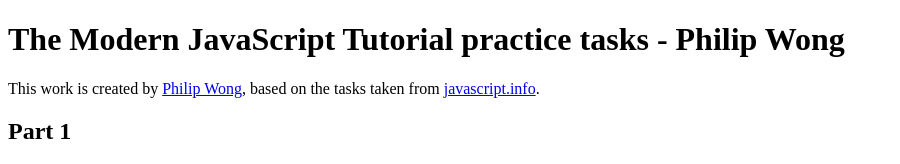
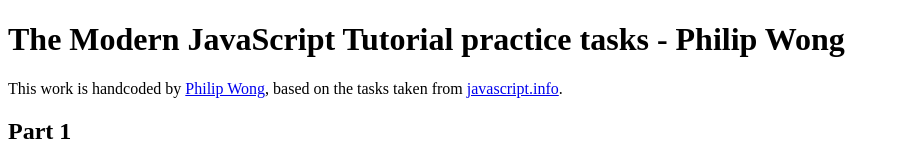
Before and after one commit to p2635/modern-js-tutorial, a plain HTML site: page index.html in a window 1280 px wide. Shown: the top 164 px of the page, without its empty margins (0-900 px from the left). Drawn offline with Linux system fonts and the light colour scheme.

Commit message:
rephrase text

```diff
--- a/index.html
+++ b/index.html
@@ -6,7 +6,7 @@
 </head>
 <body>
     <h1>The Modern JavaScript Tutorial practice tasks - Philip Wong</h1>
-    <div>This work is created by <a href="https://github.com/p2635/modern-js-tutorial">Philip Wong</a>, based on the tasks taken from <a href="https://javascript.info">javascript.info</a>.</div>
+    <div>This work is handcoded by <a href="https://github.com/p2635/modern-js-tutorial">Philip Wong</a>, based on the tasks taken from <a href="https://javascript.info">javascript.info</a>.</div>
     <h2>Part 1</h2>
     <ul>
         <li>Task 1a - Display alert where the script resides in this very file.
```
Also changed, not shown: README.md.
